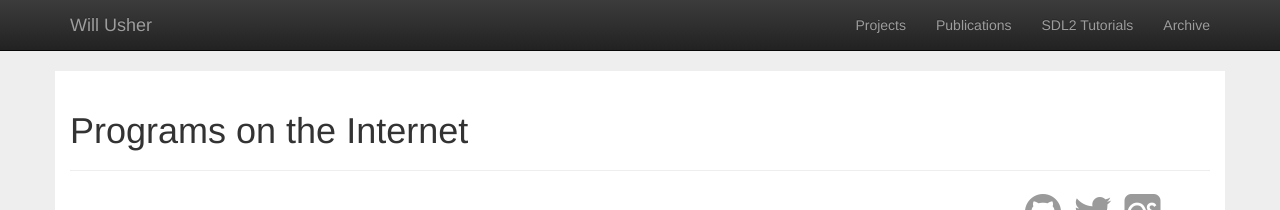
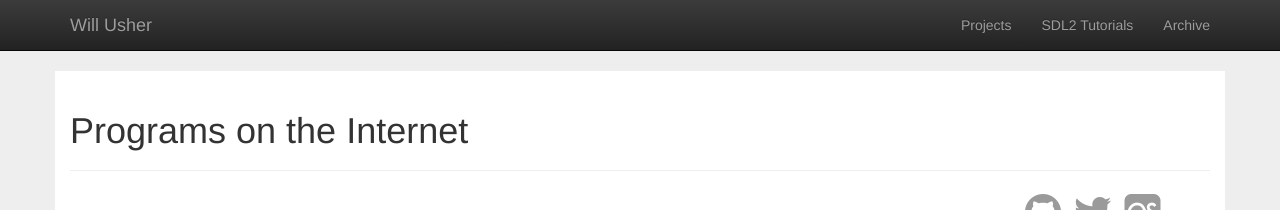
Before and after one commit to Twinklebear/Twinklebear.github.io, a Jekyll site: the page built from index.html, in a window 1280 px wide and 900 px high. Shown: the top 210 px of the window. Built offline with Jekyll 4.4.1, drawn with Linux system fonts in a browser that asks for light colours; nearby versions of some CDN libraries.

Commit message:
Temporarily hide publications page, some final tweaks made to paper

```diff
--- a/_config.yml
+++ b/_config.yml
@@ -29,7 +29,7 @@ production_url : www.willusher.io
 
 nav_pages:
     - {title: Projects, group: navigation, url: /projects.html}
-    - {title: Publications, group: navigation, url: /publications.html}
+#    - {title: Publications, group: navigation, url: /publications.html}
     - {title: SDL2 Tutorials, group: navigation, url: /pages/sdl2}
     - {title: Archive, group: navigation, url: /archive.html}
 #   - {title: Categories, group: navigation, url: /categories.html}
--- a/publications.html
+++ b/publications.html
@@ -1,6 +1,7 @@
 ---
 layout: page
 title: Publications
+published: false
 ---
 {% include JB/setup %}
 
```
